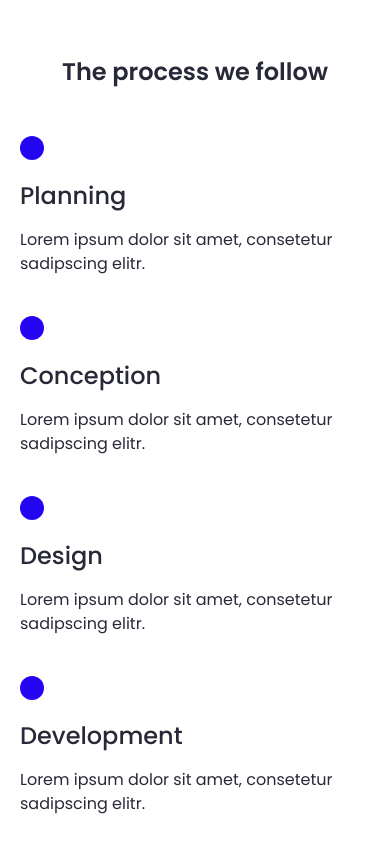
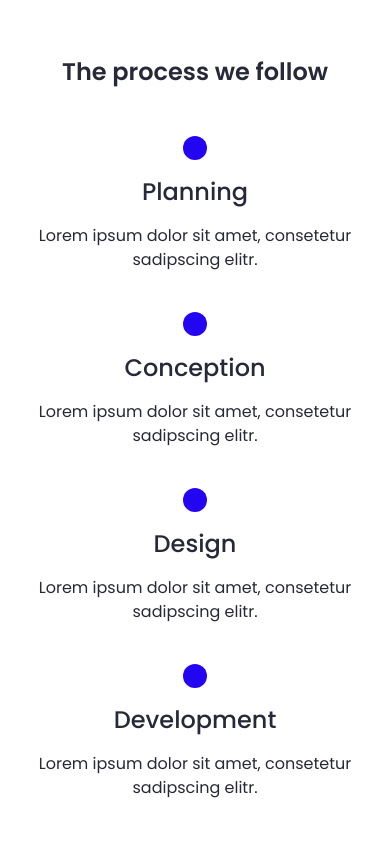
Before and after one commit to WinifredOgbeiwi/Website_Builder, a React (Vite) app: page /about in a window 390 px wide. Shown: the part 1440-2284 px from the top of the page. Built offline with nearby package versions, Linux system fonts and the light colour scheme.

Commit message:
restrutured ABOUT- aligned text in process section

```diff
--- a/src/sections/about/process.jsx
+++ b/src/sections/about/process.jsx
@@ -8,8 +8,8 @@ export const Process = () => {
             <Heading2 text="The process we follow" align="text-center" />
             <div className='grid max-[400px]:grid-cols-1 grid-cols-2 gap-y-10 lg:grid-cols-4 justify-between mt-12'>
                 {data.process_data.map(({ id, heading, paragraph }) => (
-                    <div key={id}>
-                        <div className='w-6 h-6 rounded-full bg-purple mb-5'></div>
+                    <div key={id} className='max-[400px]:flex flex-col items-center max-[400px]:text-center '>
+                        <div className='w-6 h-6 rounded-full bg-purple '></div>
                         <Heading5 text={heading} />
                         <p>{paragraph}</p>
                     </div>
--- a/src/sections/home/blog.jsx
+++ b/src/sections/home/blog.jsx
@@ -6,7 +6,7 @@ import { Heading2, Heading5 } from "../../components/headings";
 const Blog = () => {
   const blogs = data.blog_data.slice(0,3)
   return (
-    <section className="py-[128px]">
+    <section className="py-20 md:py-[128px]">
       <Heading2 text="  Our blog"/>
 
       <div className="grid grid-cols-1 md:grid-cols-2 xl:grid-cols-3 gap-6 mt-16">
```
